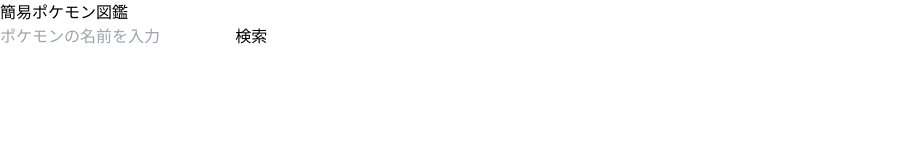
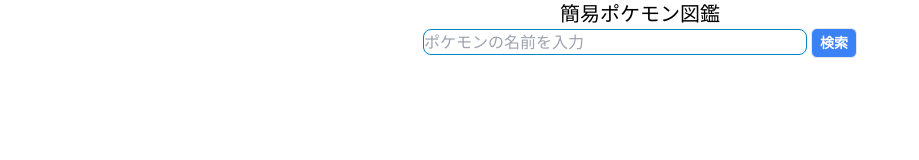
Before and after one commit to ihsyamdev/siid_step22, a website: page src/index.html in a window 1280 px wide. Shown: the whole page, without its empty margins (0-919 px from the left). Drawn offline with Linux system fonts and the light colour scheme.

Commit message:
index.htmlのベース画面作成

```diff
--- a/src/index.html
+++ b/src/index.html
@@ -3,18 +3,24 @@
 <head>
   <meta charset="UTF-8">
   <meta name="viewport" content="width=device-width, initial-scale=1.0">
-  <link href="../assets/output.css" rel="stylesheet">
+  <link href="./assets/output.css" rel="stylesheet">
   <title>簡易ポケモン図鑑</title>
 </head>
 <body>
-  <header >
-    <h1>簡易ポケモン図鑑</h1>
+  <header>
+    <div class="grid justify-center">
+      <h1 class="text-xl">簡易ポケモン図鑑</h1>
+    </div>
   </header>
   <main>
-    <input type="text" id="search" placeholder="ポケモンの名前を入力">
-    <button id="search-button">
-      検索
-    </button>
+    <div class="grid justify-items-center">
+      <div class="" id="search">
+        <input class="w-96 border border-solid border-sky-600 rounded-lg" type="text" id="search-text" placeholder="ポケモンの名前を入力">
+        <button class="border bg-blue-500 px-2 py-1 text-sm font-semibold  text-white rounded-md" id="search-button">
+          検索
+        </button>
+      </div>
+    </div>
   </main>
 </body>
 <!-- src/assets/app.jsを読み込み -->
```
Also changed, not shown: src/assets/output.css.
